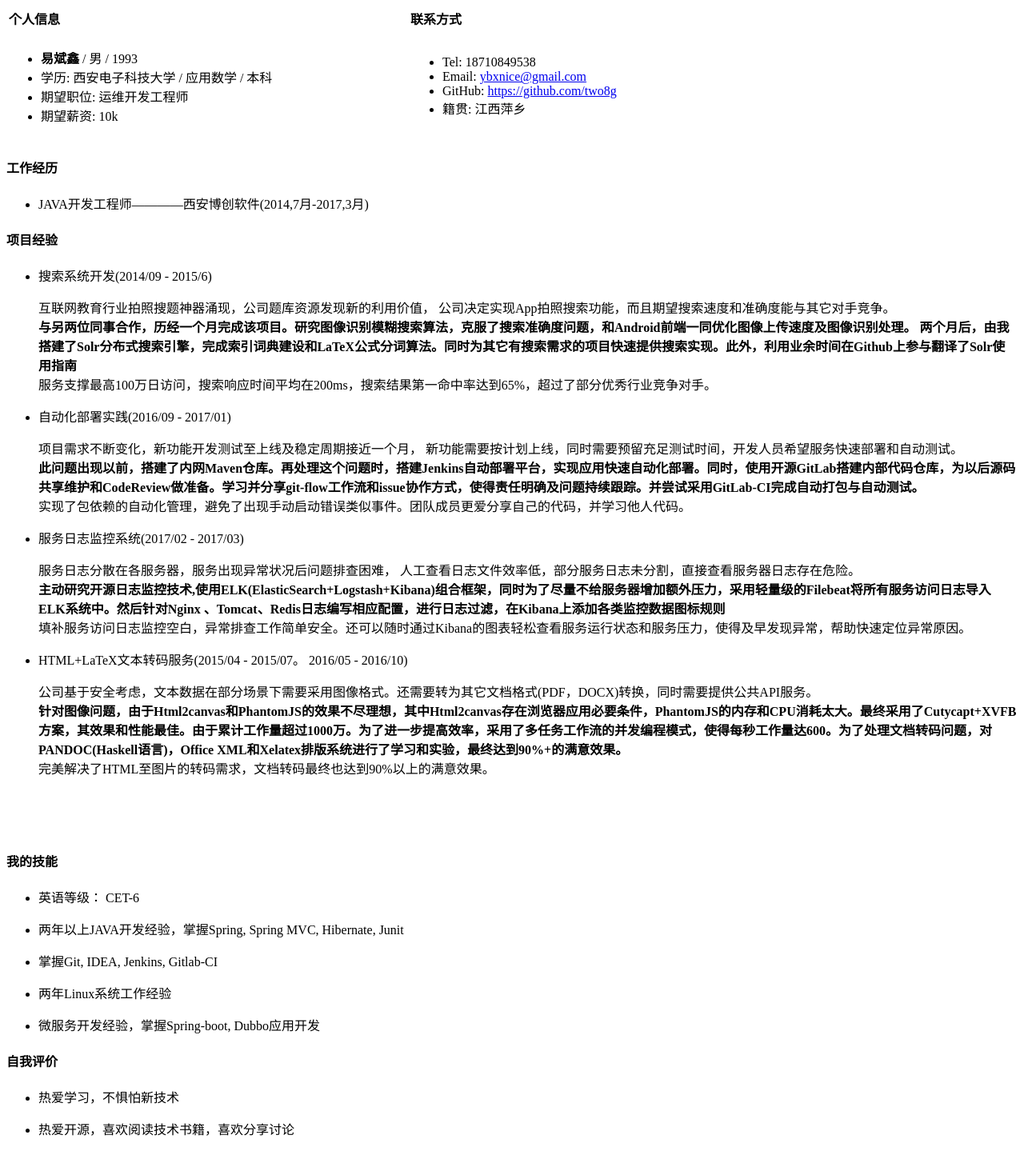
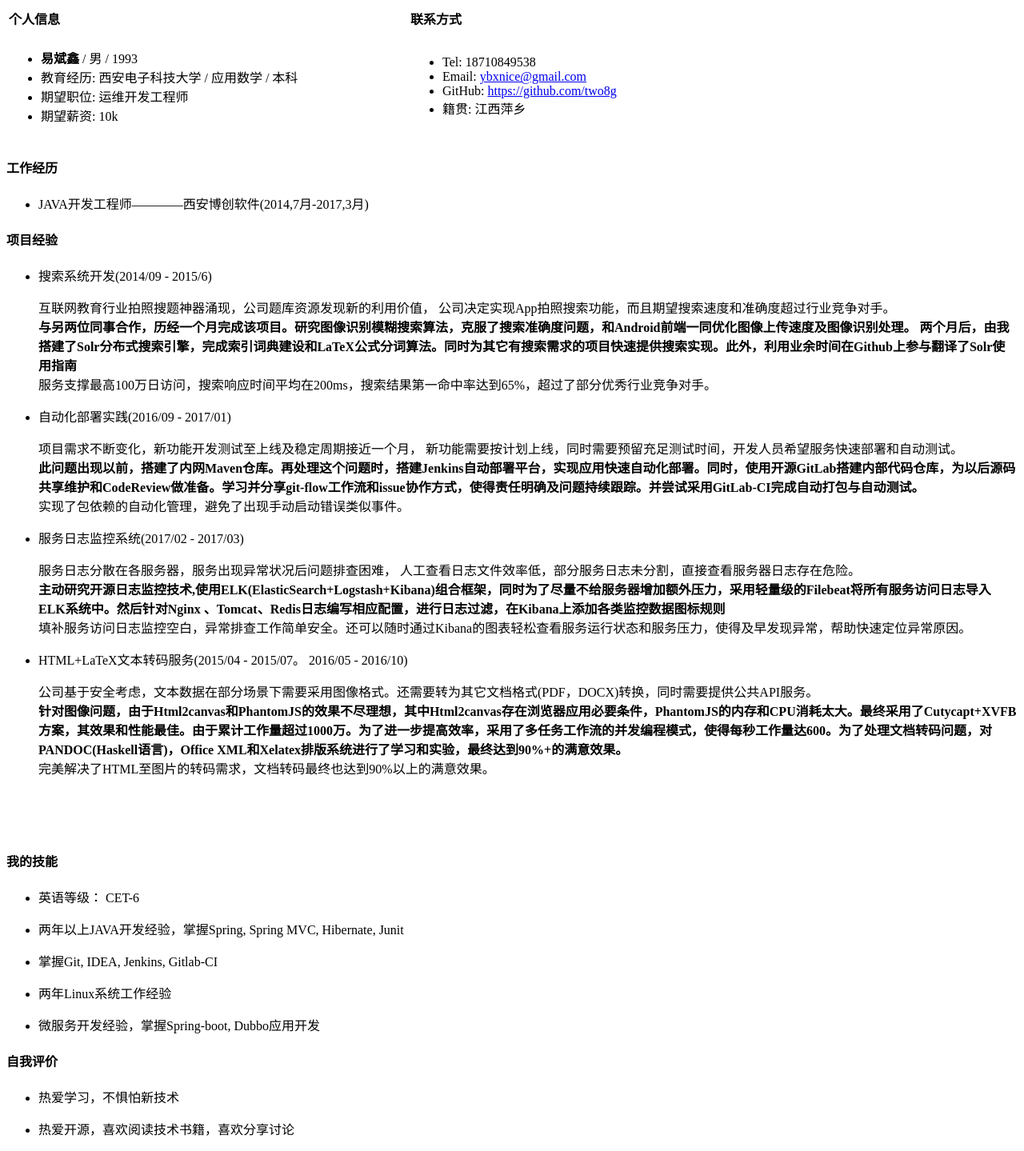
Before and after one commit to two8g/two8g.github.io, a Jekyll site: the page job/DevOps.html, which Jekyll copies as it is, in a window 1280 px wide. Shown: the whole page at 80% size. Built offline with Jekyll 4.4.1, drawn with Linux system fonts in a browser that asks for light colours.

Commit message:
修改措辞

```diff
--- a/job/DevOps.html
+++ b/job/DevOps.html
@@ -59,7 +59,7 @@
           <td>
             <ul>
               <li md-pos="12-27"><span md-pos="14-24"><b>易斌鑫</b> / 男 / 1993</span></li>
-              <li md-pos="28-48"><span md-pos="30-45">学历: 西安电子科技大学 / 应用数学 / 本科</span></li>
+              <li md-pos="28-48"><span md-pos="30-45">教育经历: 西安电子科技大学 / 应用数学 / 本科</span></li>
               <!--<li md-pos="49-62"><span md-pos="51-59">工作年限: 3年</span></li>-->
               <li md-pos="63-79"><span md-pos="65-78">期望职位: 运维开发工程师</span></li>
               <li md-pos="80-95"><span md-pos="82-94">期望薪资: 10k</span></li>
@@ -92,7 +92,7 @@
       <ul>
         <li md-pos="10-22"><span md-pos="13-19">搜索系统开发(2014/09 - 2015/6)</span></li>
         <p md-pos="23-255"><span md-pos="23-54">互联网教育行业拍照搜题神器涌现，公司题库资源发现新的利用价值，</span>
-          <span md-pos="55-92">公司决定实现App拍照搜索功能，而且期望搜索速度和准确度能与其它对手竞争。</span><br/>
+          <span md-pos="55-92">公司决定实现App拍照搜索功能，而且期望搜索速度和准确度超过行业竞争对手。</span><br/>
           <span md-pos="93-169"><b>与另两位同事合作，历经一个月完成该项目。研究图像识别模糊搜索算法，克服了搜索准确度问题，和Android前端一同优化图像上传速度及图像识别处理。 两个月后，由我搭建了Solr分布式搜索引擎，完成索引词典建设和LaTeX公式分词算法。同时为其它有搜索需求的项目快速提供搜索实现。此外，利用业余时间在Github上参与翻译了Solr使用指南</b></span><br/>
           <span md-pos="170-254">服务支撑最高100万日访问，搜索响应时间平均在200ms，搜索结果第一命中率达到65%，超过了部分优秀行业竞争对手。</span>
         </p>
@@ -102,7 +102,7 @@
         <p md-pos="264-591"><span md-pos="264-293">项目需求不断变化，新功能开发测试至上线及稳定周期接近一个月，</span>
           <span md-pos="294-331">新功能需要按计划上线，同时需要预留充足测试时间，开发人员希望服务快速部署和自动测试。</span><br/>
           <span md-pos="333-508"><b>此问题出现以前，搭建了内网Maven仓库。再处理这个问题时，搭建Jenkins自动部署平台，实现应用快速自动化部署。同时，使用开源GitLab搭建内部代码仓库，为以后源码共享维护和CodeReview做准备。学习并分享git-flow工作流和issue协作方式，使得责任明确及问题持续跟踪。并尝试采用GitLab-CI完成自动打包与自动测试。</b></span><br/>
-          <span md-pos="509-590">实现了包依赖的自动化管理，避免了出现手动启动错误类似事件。团队成员更爱分享自己的代码，并学习他人代码。</span>
+          <span md-pos="509-590">实现了包依赖的自动化管理，避免了出现手动启动错误类似事件。</span>
         </p>
         <li md-pos="670-861">
           <p md-pos="673-686"><span md-pos="673-683">服务日志监控系统(2017/02 - 2017/03)</span></p>
--- a/job/JAVA(华为).html
+++ b/job/JAVA(华为).html
@@ -59,7 +59,7 @@
           <td>
             <ul>
               <li md-pos="12-27"><span md-pos="14-24"><b>易斌鑫</b> / 男 / 1993</span></li>
-              <li md-pos="28-48"><span md-pos="30-45">学历: 西安电子科技大学 / 应用数学 / 本科</span></li>
+              <li md-pos="28-48"><span md-pos="30-45">教育经历: 西安电子科技大学 / 应用数学 / 本科</span></li>
               <!--<li md-pos="49-62"><span md-pos="51-59">工作年限: 3年</span></li>-->
               <li md-pos="63-79"><span md-pos="65-78">期望职位: JAVA开发工程师</span></li>
               <li md-pos="80-95"><span md-pos="82-94">期望薪资: 12k</span></li>
@@ -92,7 +92,7 @@
       <ol>
         <li md-pos="10-22"><span md-pos="13-19">搜索系统开发(2014/09 - 2015/6)</span></li>
         <p md-pos="23-255"><span md-pos="23-54">互联网教育行业拍照搜题神器涌现,公司题库资源发现新的利用价值;</span><br/>
-          <span md-pos="55-92">公司决定实现App拍照搜索功能,而且期望搜索速度和准确度能与其它对手竞争;</span><br/>
+          <span md-pos="55-92">公司决定实现App拍照搜索功能,而且期望搜索速度和准确度超过行业竞争对手;</span><br/>
           <span md-pos="93-169"><b>与另两位同时合作，历经一个月完成该项目.研究图像识别模糊搜索算法,克服了搜索准确度问题,和Android前端一同优化图像上传速度及图像识别处理. 两个月后,由我搭建了Solr分布式搜索引擎,完成索引词典建设和LaTeX公式分词算法.同时为其它有搜索需求的项目快速提供搜索实现;</b></span><br/>
           <span md-pos="170-254">服务支撑最高100万日访问,搜索响应时间平均在200ms,搜索结果第一命中率达到65%.个人掌握了倒排索引及向量空间打分模型，并在网上参与翻译了Solr使用指南.</span>
         </p>
--- a/job/JAVA-TW.html
+++ b/job/JAVA-TW.html
@@ -59,7 +59,7 @@
           <td>
             <ul>
               <li md-pos="12-27"><span md-pos="14-24"><b>易斌鑫</b> / 男 / 1993</span></li>
-              <li md-pos="28-48"><span md-pos="30-45">学历: 西安电子科技大学 / 应用数学 / 本科</span></li>
+              <li md-pos="28-48"><span md-pos="30-45">教育经历: 西安电子科技大学 / 应用数学 / 本科</span></li>
               <!--<li md-pos="49-62"><span md-pos="51-59">工作年限: 3年</span></li>-->
               <li md-pos="63-79"><span md-pos="65-78">期望职位: JAVA开发工程师</span></li>
               <li md-pos="80-95"><span md-pos="82-94">期望薪资: 10k</span></li>
@@ -92,7 +92,7 @@
       <ul>
         <li md-pos="10-22"><span md-pos="13-19">搜索系统开发(2014/09 - 2015/6)</span></li>
         <p md-pos="23-255"><span md-pos="23-54">互联网教育行业拍照搜题神器涌现，公司题库资源发现新的利用价值，</span>
-          <span md-pos="55-92">公司决定实现App拍照搜索功能，而且期望搜索速度和准确度能与其它对手竞争。</span><br/>
+          <span md-pos="55-92">公司决定实现App拍照搜索功能，而且期望搜索速度和准确度超过行业竞争对手。</span><br/>
           <span md-pos="93-169"><b>与另两位同事合作，历经一个月完成该项目。研究图像识别模糊搜索算法，克服了搜索准确度问题，和Android前端一同优化图像上传速度及图像识别处理。 两个月后，由我搭建了Solr分布式搜索引擎，完成索引词典建设和LaTeX公式分词算法。同时为其它有搜索需求的项目快速提供搜索实现。此外，利用业余时间在Github上参与翻译了Solr使用指南</b></span><br/>
           <span md-pos="170-254">服务支撑最高100万日访问，搜索响应时间平均在200ms，搜索结果第一命中率达到65%，超过了部分优秀行业竞争对手。</span>
         </p>
@@ -121,7 +121,7 @@
         <p md-pos="264-591"><span md-pos="264-293">项目需求不断变化，新功能开发测试至上线及稳定周期接近一个月，</span>
           <span md-pos="294-331">新功能需要按计划上线，同时需要预留充足测试时间，开发人员希望服务快速部署和自动测试。</span><br/>
           <span md-pos="333-508"><b>此问题出现以前，搭建了内网Maven仓库。再处理这个问题时，搭建Jenkins自动部署平台，实现应用快速自动化部署。同时，使用开源GitLab搭建内部代码仓库，为以后源码共享维护和CodeReview做准备。学习并分享git-flow工作流和issue协作方式，使得责任明确及问题持续跟踪。并尝试采用GitLab-CI完成自动打包与自动测试。</b></span><br/>
-          <span md-pos="509-590">实现了包依赖的自动化管理，避免了出现手动启动错误类似事件。团队成员更爱分享自己的代码，并学习他人代码。</span>
+          <span md-pos="509-590">实现了包依赖的自动化管理，避免了出现手动启动错误类似事件。</span>
         </p>
         <li md-pos="670-861">
           <p md-pos="673-686"><span md-pos="673-683">服务日志监控系统(2017/02 - 2017/03)</span></p>
--- a/job/JAVA.html
+++ b/job/JAVA.html
@@ -59,7 +59,7 @@
           <td>
             <ul>
               <li md-pos="12-27"><span md-pos="14-24"><b>易斌鑫</b> / 男 / 1993</span></li>
-              <li md-pos="28-48"><span md-pos="30-45">学历: 西安电子科技大学 / 应用数学 / 本科</span></li>
+              <li md-pos="28-48"><span md-pos="30-45">教育经历: 西安电子科技大学 / 应用数学 / 本科</span></li>
               <!--<li md-pos="49-62"><span md-pos="51-59">工作年限: 3年</span></li>-->
               <li md-pos="63-79"><span md-pos="65-78">期望职位: JAVA开发工程师</span></li>
               <li md-pos="80-95"><span md-pos="82-94">期望薪资: 10k</span></li>
@@ -92,7 +92,7 @@
       <ul>
         <li md-pos="10-22"><span md-pos="13-19">搜索系统开发(2014/09 - 2015/6)</span></li>
         <p md-pos="23-255"><span md-pos="23-54">互联网教育行业拍照搜题神器涌现，公司题库资源发现新的利用价值，</span>
-          <span md-pos="55-92">公司决定实现App拍照搜索功能，而且期望搜索速度和准确度能与其它对手竞争。</span><br/>
+          <span md-pos="55-92">公司决定实现App拍照搜索功能，而且期望搜索速度和准确度超过行业竞争对手。</span><br/>
           <span md-pos="93-169"><b>与另两位同事合作，历经一个月完成该项目。研究图像识别模糊搜索算法，克服了搜索准确度问题，和Android前端一同优化图像上传速度及图像识别处理。 两个月后，由我搭建了Solr分布式搜索引擎，完成索引词典建设和LaTeX公式分词算法。同时为其它有搜索需求的项目快速提供搜索实现。此外，利用业余时间在Github上参与翻译了Solr使用指南</b></span><br/>
           <span md-pos="170-254">服务支撑最高100万日访问，搜索响应时间平均在200ms，搜索结果第一命中率达到65%，超过了部分优秀行业竞争对手。</span>
         </p>
```
Also changed, not shown: 3 other files.
